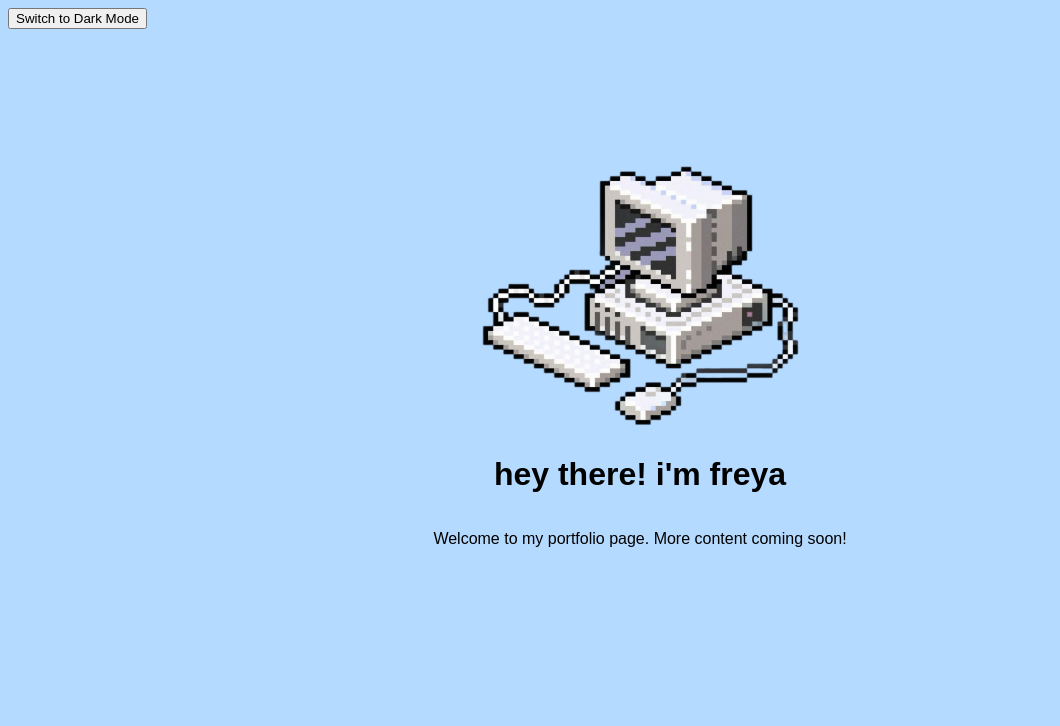
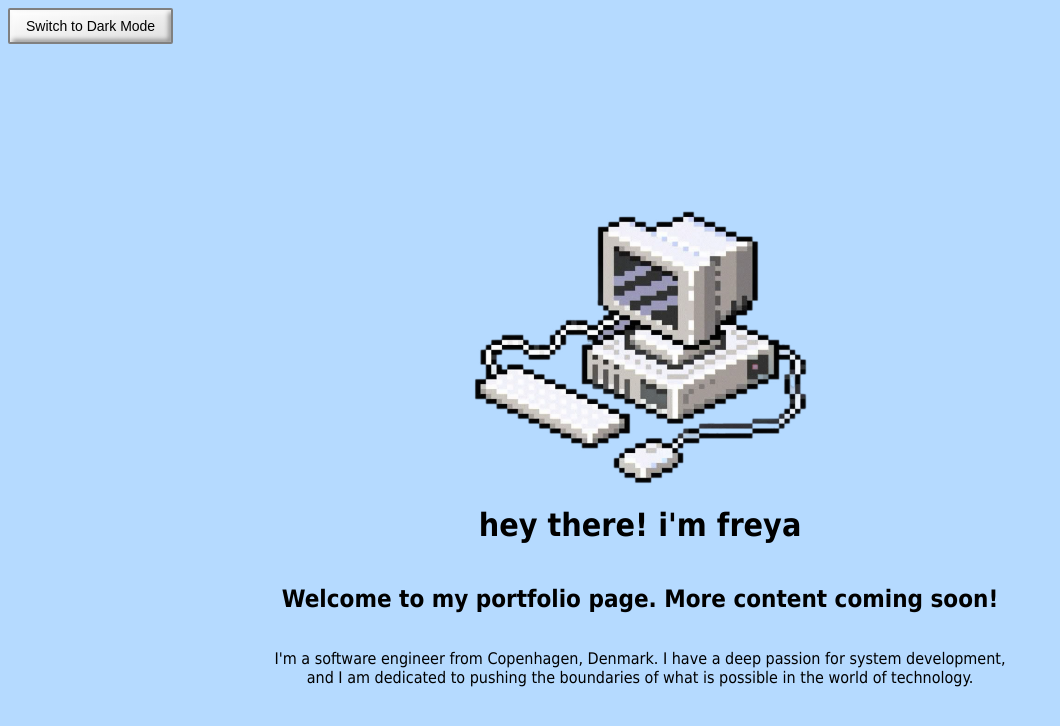
Before and after one commit to freyafuglo/freyas-portfolio, a Next.js app: page / in a window 1280 px wide. Shown: the top 726 px of the page, without its empty margins (0-1060 px from the left). Built offline with nearby package versions, Linux system fonts and the light colour scheme.

Commit message:
typing effect

```diff
--- a/components/Portfolio.js
+++ b/components/Portfolio.js
@@ -1,8 +1,28 @@
 'use client'; // Enables interactivity in Next.js
+import { useState, useEffect } from 'react';
 import Image from 'next/image';
 
 
 export default function Portfolio() {
+  const fullText = "hey there! i'm freya";
+  const [typedText, setTypedText] = useState('');
+
+  useEffect(() => {
+    let index = -1;
+    const typingInterval = setInterval(() => {
+      console.log(fullText[index])
+      index += 1;
+      setTypedText((prevText) => prevText + fullText[index]);
+
+      if (index === fullText.length-1) {
+        clearInterval(typingInterval);
+      }
+
+    }, 150); // Adjust typing speed (in ms)
+
+    return () => clearInterval(typingInterval); // Cleanup on unmount
+  }, []);
+
   return (
     <div className="bread">
         <Image
@@ -10,9 +30,13 @@ export default function Portfolio() {
         alt="Logo"
         width={325}           // Specify the width (in pixels)
         height={300}          // Specify the height (in pixels)
+        className="animated-image"
       />
-      <h1 className="header-text">hey there! i'm freya</h1>
-      <p>Welcome to my portfolio page. More content coming soon!</p>
+      <h1 className="header-text">{typedText}</h1>
+      <h2>Welcome to my portfolio page. More content coming soon!</h2>
+      <p>I'm a software engineer from Copenhagen, Denmark. I have a deep passion for
+        system development, and I am dedicated to pushing the boundaries of what is
+        possible in the world of technology.</p>
     </div>
   );
 }
--- a/styles/globals.css
+++ b/styles/globals.css
@@ -1,5 +1,10 @@
 /* styles/globals.css */
+@import url('https://fonts.googleapis.com/css2?family=Press+Start+2P&display=swap');
+
 body {
+    font-family: 'MS Sans Serif', 'Tahoma', 'Verdana', sans-serif;
+
+
     transition: background-color 0.3s ease, color 0.3s ease;
   }
 
@@ -14,17 +19,70 @@ body {
   }
 
   .header-text {
-    font-family: "Poppins", sans-serif; /* Ensure the Poppins font is applied */
+    font-family: 'Chicago', 'MS Sans Serif', 'Tahoma', sans-serif;
+
+}
+
+  h2 {
+    font-family: 'Chicago', 'MS Sans Serif', 'Tahoma', sans-serif;
+
+  }
+
+  p {
+    font-family: 'Chicago', 'MS Sans Serif', 'Tahoma', sans-serif;
+
   }
 
   .bread {
+    max-width: 80ch; /* Limits line length to about 80 characters */
+    word-wrap: break-word; /* Ensures long words break if needed */
+    overflow-wrap: break-word; /* Alternative for better compatibility */
+    white-space: normal; /* Ensures text wraps normally */
+    margin: 0 auto; /* Centers the content horizontally */
+    padding: 0 20px; /* Optional padding for space on the sides */
+    text-align: center; /* Optional: Centers text if needed */
+    min-height: 100vh; /* Ensures the body takes up the full height of the viewport */
     display: flex;
-    flex-direction: column; /* Stacks content vertically */
-    justify-content: center; /* Vertically centers */
-    align-items: center; /* Horizontally centers */
-    height: 80vh; /* Make sure the parent has a height */
+    justify-content: center; /* Center the content vertically */
+    align-items: center; /* Center the content vertically */
+    flex-direction: column; /* Ensure content stacks vertically */
+
   }
 
-  p {
-    font-family: "Poppins", sans-serif; /* Ensure the Poppins font is applied */
+  /* General Button Style for Windows 95 Aesthetic */
+button {
+    background: linear-gradient(to top left, #e0e0e0, #ffffff); /* Light gray gradient */
+    border: 2px solid #808080; /* Gray border */
+    padding: 8px 16px; /* Padding around text */
+    font-family: 'MS Sans Serif', sans-serif; /* Classic font */
+    font-size: 14px; /* Font size */
+    color: #000000; /* Black text color */
+    text-align: center;
+    text-decoration: none;
+    border-radius: 2px; /* Slightly rounded corners */
+    box-shadow: inset 2px 2px 5px #ffffff, inset -2px -2px 5px #808080; /* Inner shadows for depth */
+    cursor: pointer; /* Pointer on hover */
+    transition: all 0.1s ease; /* Smooth transition for hover effect */
   }
+
+  button:hover {
+    background: linear-gradient(to top left, #ffffff, #e0e0e0); /* Reverse gradient for hover effect */
+    box-shadow: inset 1px 1px 4px #ffffff, inset -1px -1px 4px #808080; /* Lighten inner shadows on hover */
+  }
+
+  button:active {
+    background: #c0c0c0; /* Solid gray when button is clicked */
+    box-shadow: inset 1px 1px 3px #ffffff, inset -1px -1px 3px #808080; /* Active state shadow effect */
+    border: 2px solid #a0a0a0; /* Darker border on active click */
+  }
+
+
+  @keyframes toggleSize {
+    0% { transform: scale(1); }
+    50% { transform: scale(1.05); } /* Slight expansion */
+    100% { transform: scale(1); }
+  }
+
+  .animated-image {
+    animation: toggleSize 2s infinite steps(1); /* Slower (3s per cycle) */
+  }
```
Also changed, not shown: components/Header.js (added).
